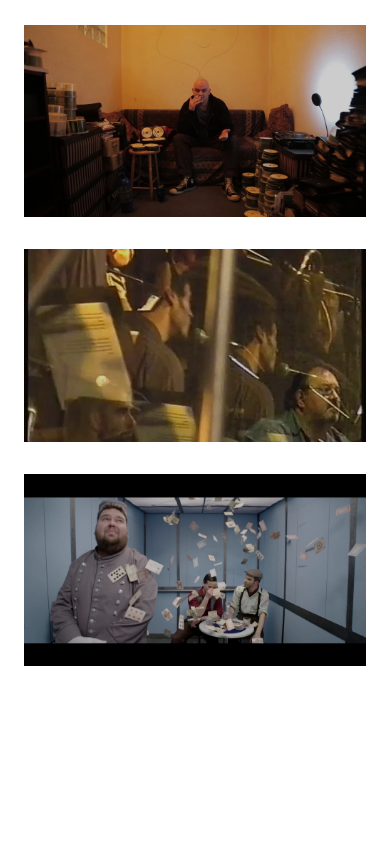
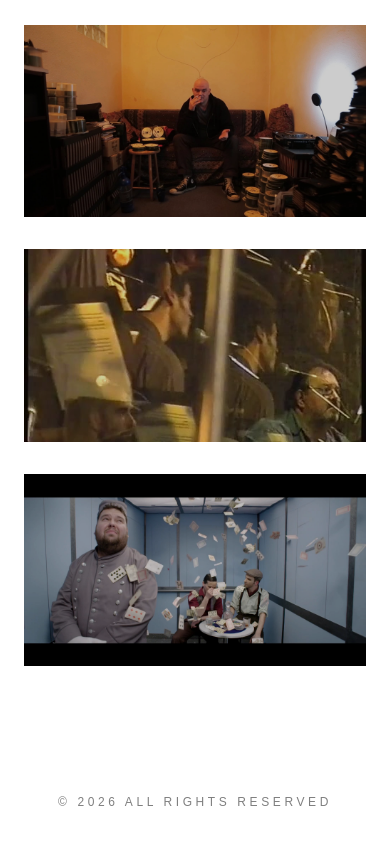
Before and after one commit to zsofiaordog/zsofiaordog, a Next.js app: page /other in a window 390 px wide. Shown: the part 1882-2726 px from the top of the page. Before the commit the page ends 2548 px from the top, so only its background shows below. Built offline with nearby package versions, Linux system fonts and the light colour scheme; a web font is replaced by a local one.

Commit message:
Improve mobile layout and restore Other page footer

```diff
--- a/app/other/page.tsx
+++ b/app/other/page.tsx
@@ -283,6 +283,11 @@ export default function OtherPage() {
         </div>
       </button>
 
+      {/* FOOTER */}
+      <footer className="w-full mt-20 py-12 text-center text-xs uppercase tracking-[0.3em] opacity-50">
+        © {new Date().getFullYear()} All Rights Reserved
+      </footer>
+
     </main>
   );
 }
```
